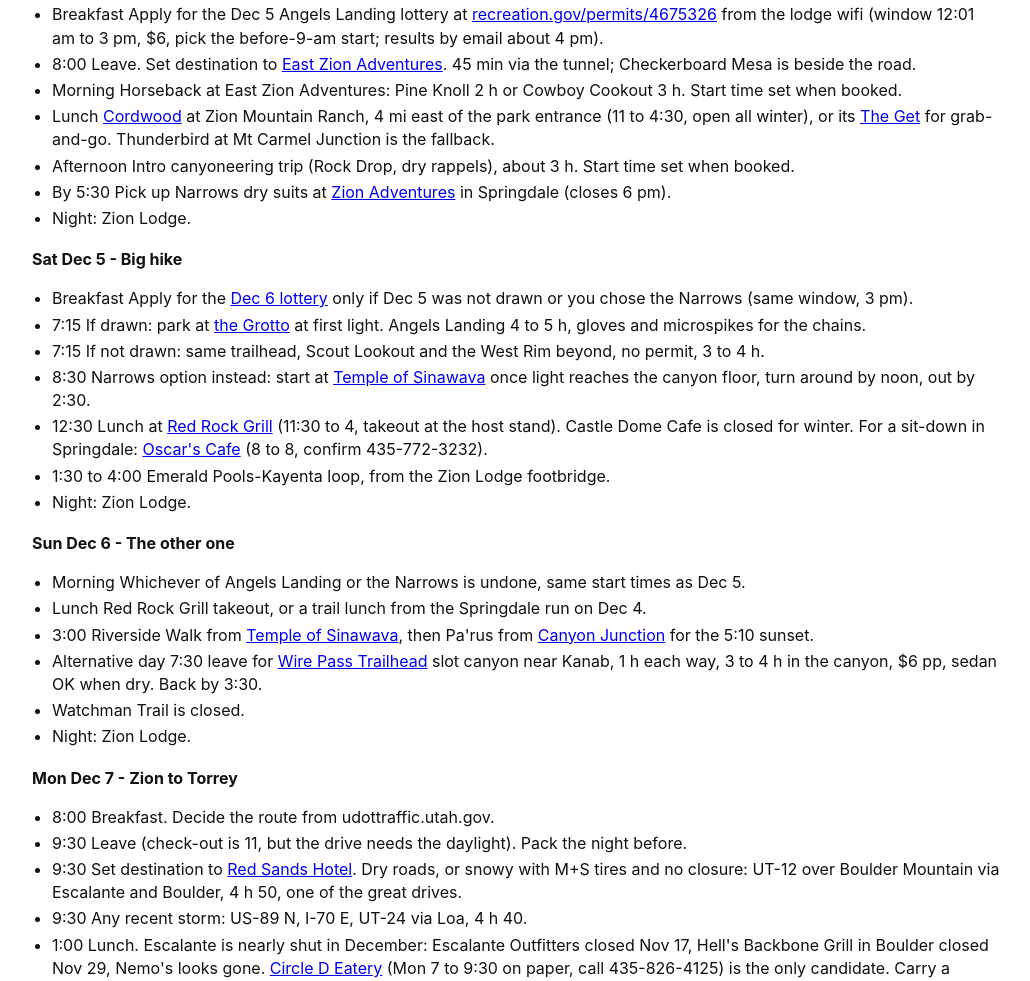
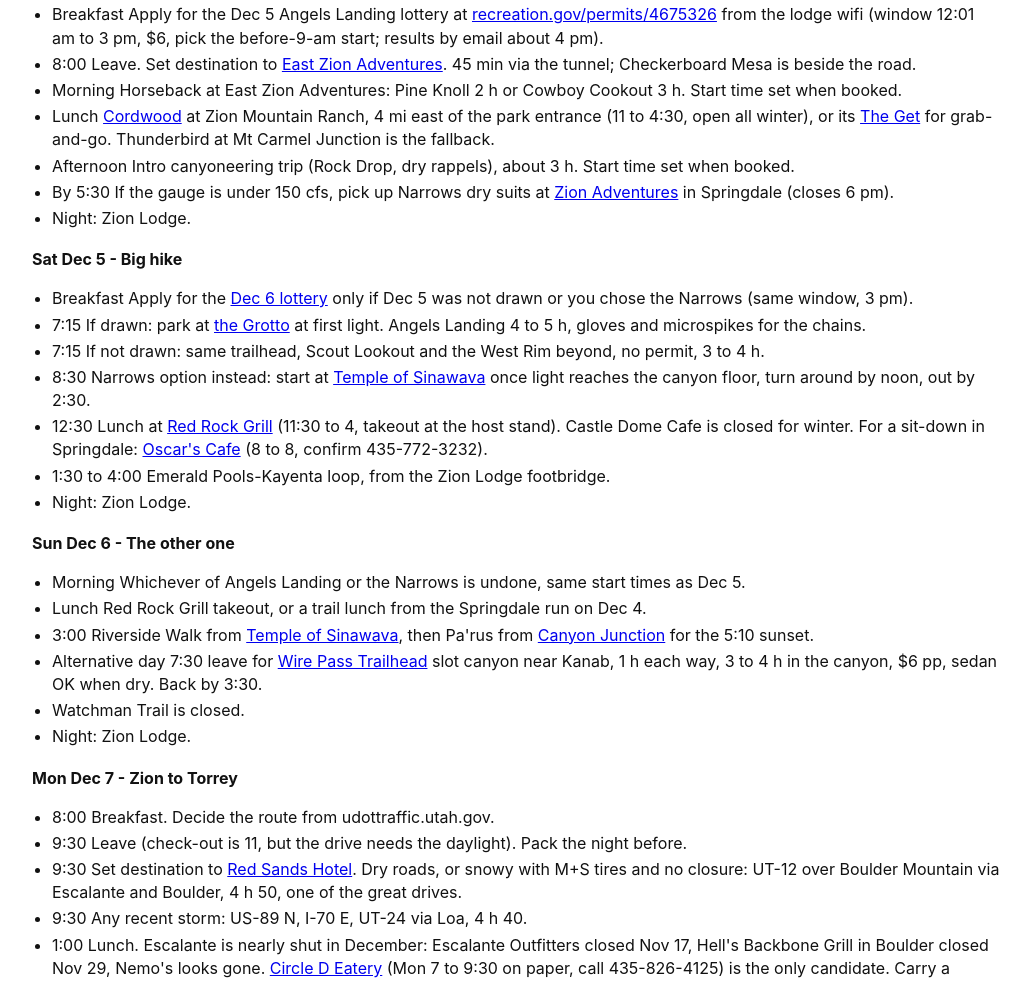
Before and after one commit to 9horses/zion-2026, a plain HTML site: page index.html in a window 1280 px wide. Shown: the part 1252-2233 px from the top of the page, without its empty margins (124-1154 px from the left). Drawn offline with Linux system fonts and the light colour scheme.

Commit message:
Dry suits: decide Dec 3 from the gauge, do not prepay

```diff
--- a/index.html
+++ b/index.html
@@ -80,7 +80,7 @@
 <li>Morning Horseback at East Zion Adventures: Pine Knoll 2 h or Cowboy Cookout 3 h. Start time set when booked.</li>
 <li>Lunch <a href="https://www.google.com/maps/dir/?api=1&amp;destination=Cordwood+Restaurant%2C+Zion+Mountain+Ranch%2C+Mt+Carmel%2C+UT">Cordwood</a> at Zion Mountain Ranch, 4 mi east of the park entrance (11 to 4:30, open all winter), or its <a href="https://www.google.com/maps/dir/?api=1&amp;destination=The+Get%2C+Zion+Mountain+Ranch%2C+Mt+Carmel%2C+UT">The Get</a> for grab-and-go. Thunderbird at Mt Carmel Junction is the fallback.</li>
 <li>Afternoon Intro canyoneering trip (Rock Drop, dry rappels), about 3 h. Start time set when booked.</li>
-<li>By 5:30 Pick up Narrows dry suits at <a href="https://www.google.com/maps/dir/?api=1&amp;destination=Zion+Adventures%2C+36+Lion+Blvd%2C+Springdale%2C+UT">Zion Adventures</a> in Springdale (closes 6 pm).</li>
+<li>By 5:30 If the gauge is under 150 cfs, pick up Narrows dry suits at <a href="https://www.google.com/maps/dir/?api=1&amp;destination=Zion+Adventures%2C+36+Lion+Blvd%2C+Springdale%2C+UT">Zion Adventures</a> in Springdale (closes 6 pm).</li>
 <li>Night: Zion Lodge.</li>
 </ul>
 <h3 id="sat-dec-5---big-hike">Sat Dec 5 - Big hike</h3>
```
